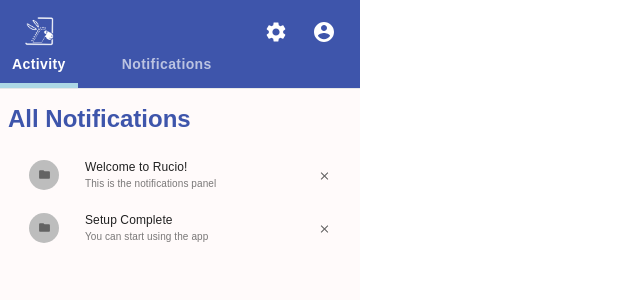
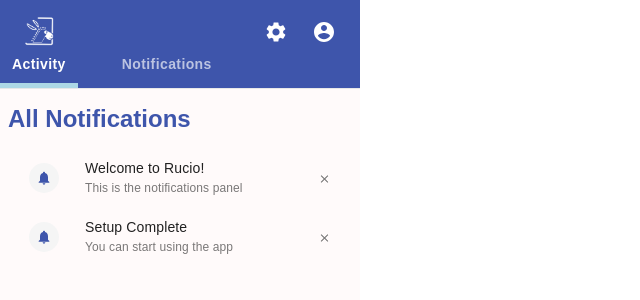
Before and after one commit to rucio/notifier, a React (Create React App) app: page /notifications in a window 1280 px wide. Shown: the top 300 px of the page, without its empty margins (0-640 px from the left). Built offline with nearby package versions, Linux system fonts and the light colour scheme.

Commit message:
UI Enhancement MessageItem

```diff
--- a/src/components/Navbar.js
+++ b/src/components/Navbar.js
@@ -11,15 +11,15 @@
 // https://github.com/mui-org/material-ui/blob/master/docs/src/pages/components/tabs/CustomizedTabs.js
 const AntTabs = withStyles({
   root: {
-    borderBottom: "1px solid #e8e8e8"
+    borderBottom: "1px solid #e8e8e8",
   },
   indicator: {
     backgroundColor: "lightblue",
-    minHeight: 5
-  }
+    minHeight: 5,
+  },
 })(Tabs);
 
-const AntTab = withStyles(theme => ({
+const AntTab = withStyles((theme) => ({
   root: {
     textTransform: "none",
     minWidth: 72,
@@ -32,30 +32,30 @@
     fontSize: 14,
     "&:hover": {
       color: "lightblue",
-      opacity: 0.8
+      opacity: 0.8,
     },
     "&$selected": {
       color: "#ffffff",
-      fontWeight: theme.typography.fontWeightBold
+      fontWeight: theme.typography.fontWeightBold,
     },
     "&:focus": {
-      color: "#ffffff"
-    }
+      color: "#ffffff",
+    },
   },
-  selected: {}
-}))(props => <Tab disableRipple {...props} />);
+  selected: {},
+}))((props) => <Tab disableRipple {...props} />);
 
-const useStyles = makeStyles(theme => ({
+const useStyles = makeStyles((theme) => ({
   root: {
-    flexGrow: 1
+    flexGrow: 1,
   },
   padding: {
     padding: theme.spacing(0.5),
-    backgroundColor: "#fffafa"
+    backgroundColor: "#fffafa",
   },
   demo1: {
-    backgroundColor: "#3e55ab"
-  }
+    backgroundColor: "#3e55ab",
+  },
 }));
 
 function Navbar() {
@@ -75,7 +75,7 @@
             onChange={handleChange}
             aria-label="ant example"
           >
-            <AntTab label="Activity" component={Link} to="/recent" />
+            <AntTab label="Activity" component={Link} to="/content" />
             <AntTab
               label="Notifications"
               component={Link}
--- a/src/components/Notifications/MessageItem.js
+++ b/src/components/Notifications/MessageItem.js
@@ -6,42 +6,50 @@
 import ListItemText from "@material-ui/core/ListItemText";
 import Avatar from "@material-ui/core/Avatar";
 import IconButton from "@material-ui/core/IconButton";
-import FolderIcon from "@material-ui/icons/Folder";
+import NotificationsIcon from '@material-ui/icons/Notifications';
 import ClearIcon from "@material-ui/icons/Clear";
 import Typography from "@material-ui/core/Typography";
+import { grey } from '@material-ui/core/colors';
 
 const iconStyles = makeStyles(theme => ({
   root: {
     width: 30,
     height: 30,
-    opacity: 1
+    opacity: 1,
+    backgroundColor: grey[100]
   },
   demo: {
     backgroundColor: "#fffafa"
   },
   title: {
     margin: theme.spacing(4, 0, 2)
-  }
+  },
 }));
 
 const iconStyle = {
-  fontSize: "small",
-  color: "#636363"
-};
+  avatarIcon: {
+    fontSize: "medium",
+    color: "#3e55ab",
+  },
+  clearIcon: {
+    fontSize: "small",
+    color: grey[600]
+  }
+}
 
 const messageStyle = {
   primary: {
     fontFamily: ["Cern", "sans-serif"].join(","),
     color: "000000",
     opacity: 1,
-    fontSize: 12,
+    fontSize: 14,
     fontWeight: 400
   },
   secondary: {
     fontFamily: ["Cern", "sans-serif"].join(","),
     color: "000000",
     opacity: 0.6,
-    fontSize: 10,
+    fontSize: 12,
     fontWeight: 200
   }
 };
@@ -53,7 +61,7 @@
     <ListItem>
       <ListItemAvatar>
         <Avatar className={icons.root}>
-          <FolderIcon style={iconStyle} />
+          <NotificationsIcon style={iconStyle.avatarIcon} />
         </Avatar>
       </ListItemAvatar>
       <ListItemText
@@ -76,7 +84,7 @@
             console.log("Clicked");
           }}
         >
-          <ClearIcon style={iconStyle} />
+          <ClearIcon style={iconStyle.clearIcon}/>
         </IconButton>
       </ListItemSecondaryAction>
     </ListItem>
```
Also changed, not shown: src/main.js (+22 -12 lines).
